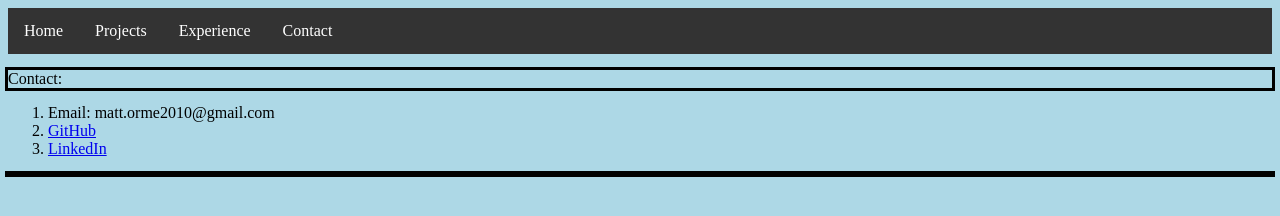
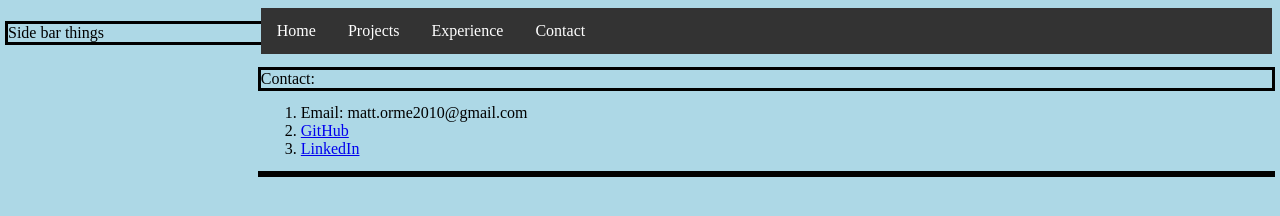
Before and after one commit to morme2/CS260HTML, a plain HTML site: page contact.html in a window 1280 px wide. Drawn offline with Linux system fonts and the light colour scheme.

Commit message:
added side bar, messed things up but meh.

```diff
--- a/contact.html
+++ b/contact.html
@@ -5,6 +5,12 @@
 </head>
 
 <body>
+    <section>
+        <aside>
+            <p>Side bar things</p>
+        </aside>
+        <article>
+
             <nav>
                 <ul>
                     <li><a href="http://mattheworme.com/">Home</a></li>
@@ -20,6 +26,8 @@
                     <li><a href="https://www.linkedin.com/in/matthew-orme-b9338416b">LinkedIn</a></li>
                 </ol>
             </p>
+        </article>
+    </section>
 </body>
 
 </html>
```
Also changed, not shown: experience.html (+8 -0 lines), index.html (+7 -1 lines), projects.html (+7 -1 lines). Lines whose indentation alone changed are shown as unchanged.
